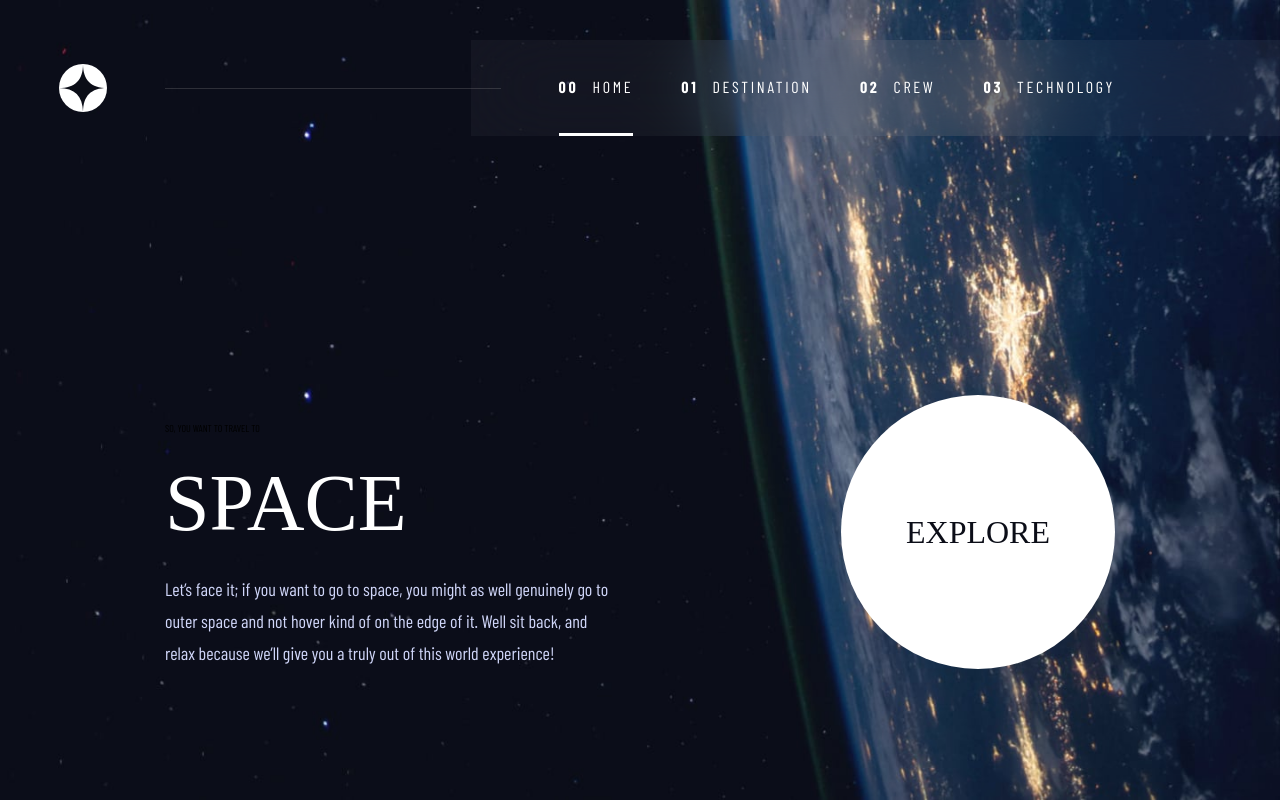
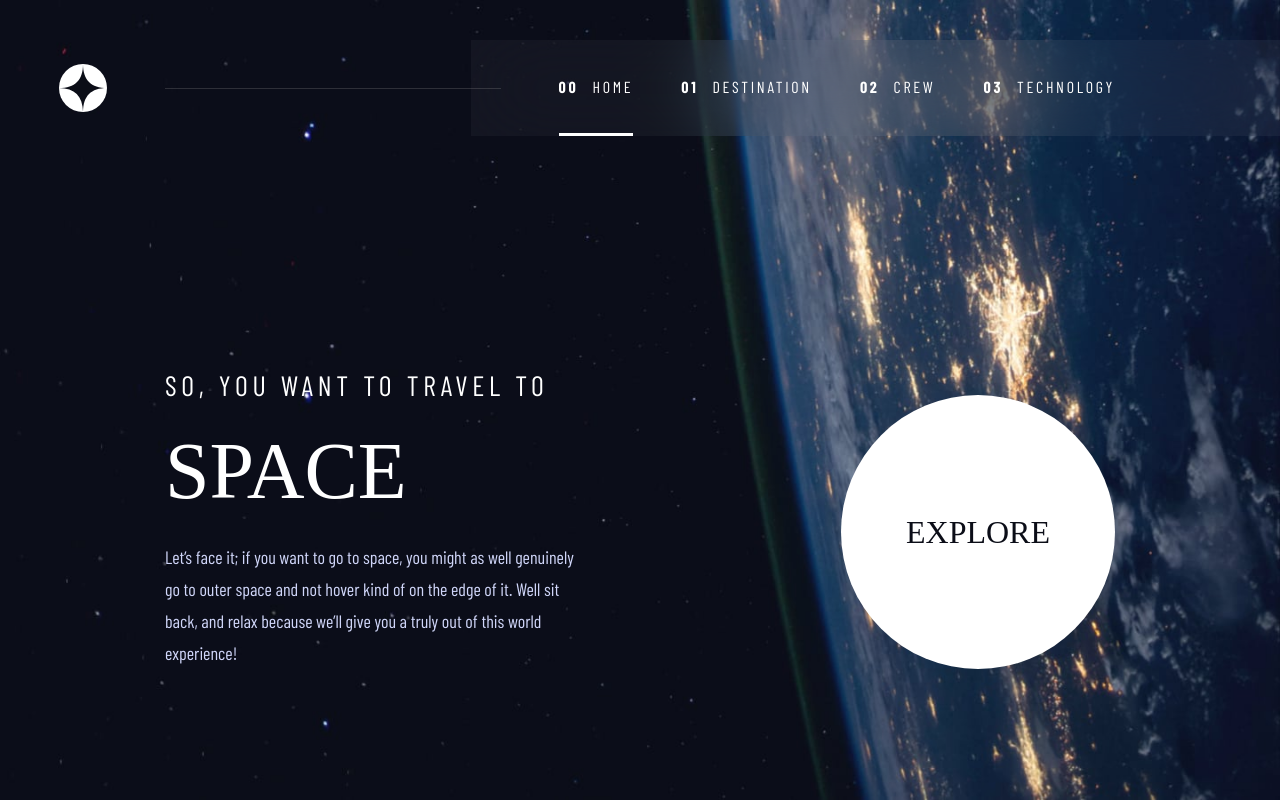
Before and after one commit to theritikshah/space-tourism, a Next.js app: page / in a window 1280 px wide. Built offline with nearby package versions, Linux system fonts and the light colour scheme; a web font is replaced by a local one.

Commit message:
Style fixes

```diff
--- a/src/app/layout.tsx
+++ b/src/app/layout.tsx
@@ -1,12 +1,9 @@
-// "use client";
-
 import "../styles/globals.scss";
 
 import Navbar from "./components/Navbar";
 
 export const metadata = {
-  title: "Create Next App",
-  description: "Generated by create next app",
+  title: "Frontend Mentor | Space tourism website",
 };
 
 export default function RootLayout({
@@ -20,6 +17,13 @@ export default function RootLayout({
         <link rel="preconnect" href="https://fonts.googleapis.com" />
         <link rel="preconnect" href="https://fonts.gstatic.com" />
         <link
+          rel="icon"
+          type="image/png"
+          sizes="32x32"
+          href="./assets/favicon-32x32.png"
+        />
+
+        <link
           href="https://fonts.googleapis.com/css2?family=Barlow+Condensed:wght@400;700&family=Bellefair"
           rel="stylesheet"
         />
--- a/src/app/page.module.scss
+++ b/src/app/page.module.scss
@@ -2,20 +2,26 @@
 
 .main {
   display: flex;
-  // height: calc(100% - 9.6rem);
+  height: calc(100% - 9.6rem);
   flex: 1;
   padding-bottom: 13.1rem;
-  flex-wrap: wrap;
+  // flex-wrap: wrap;
+  gap: 10.6rem;
 
   @media screen and (max-width: "1024px") {
-    // justify-content: center;
-    // align-items: center;
+    flex-direction: column;
   }
 
   @media screen and (max-width: "768px") {
-    gap: 10.6rem;
+
+
+    gap: 8rem;
+
   }
 
+
+
+}
 
 .content {
   display: flex;
@@ -30,8 +36,8 @@
 
 
 
-    @media screen and (max-width: "768px") {
-      margin-top: 10.6rem;
+  @media screen and (max-width: "1024px") {
+    // margin-top: 10.6rem;
     align-items: center;
     justify-content: center;
 
@@ -43,7 +49,11 @@
       justify-content: center;
 
     }
+  }
 
+  @media screen and (max-width: "600px") {
+    margin-top: 2.4rem;
+    gap: 1.6rem;
   }
 
 }
@@ -54,7 +64,7 @@
   align-items: flex-end;
   flex: 1;
 
-    @media screen and (max-width: "768px") {
+  @media screen and (max-width: "1024px") {
 
     justify-content: center;
 
@@ -86,11 +96,40 @@
 
 
 
+
+
+    @media screen and (max-width: "768px") {
+      width: 24.2rem;
+      height: 24.2rem;
+
+      &:hover {
+        box-shadow: none;
+        transform: scale(1.05);
+      }
+
+    }
+
+    @media screen and (max-width: "600px") {
+      width: 15rem;
+      height: 15rem;
+
+      &:hover {
+        box-shadow: none;
+
+        transform: scale(1.05);
+      }
+
+
+      h4 {
+        font-size: 2.4rem;
+      }
+
+    }
+
+
     h4 {
       color: $dark-blue;
     }
   }
 
 }
-
-}
--- a/src/app/page.tsx
+++ b/src/app/page.tsx
@@ -4,7 +4,7 @@ export default function Home() {
   return (
     <main className={styles.main}>
       <div className={styles.content}>
-        <span className="subheading-1">SO, YOU WANT TO TRAVEL TO</span>
+        <h5 className="subheading-1">SO, YOU WANT TO TRAVEL TO</h5>
         <h1>SPACE</h1>
         <p style={{ color: "#D0D6F9", lineHeight: "3.2rem", margin: 0 }}>
           Let’s face it; if you want to go to space, you might as well genuinely
```
Lines whose indentation alone changed are shown as unchanged.
